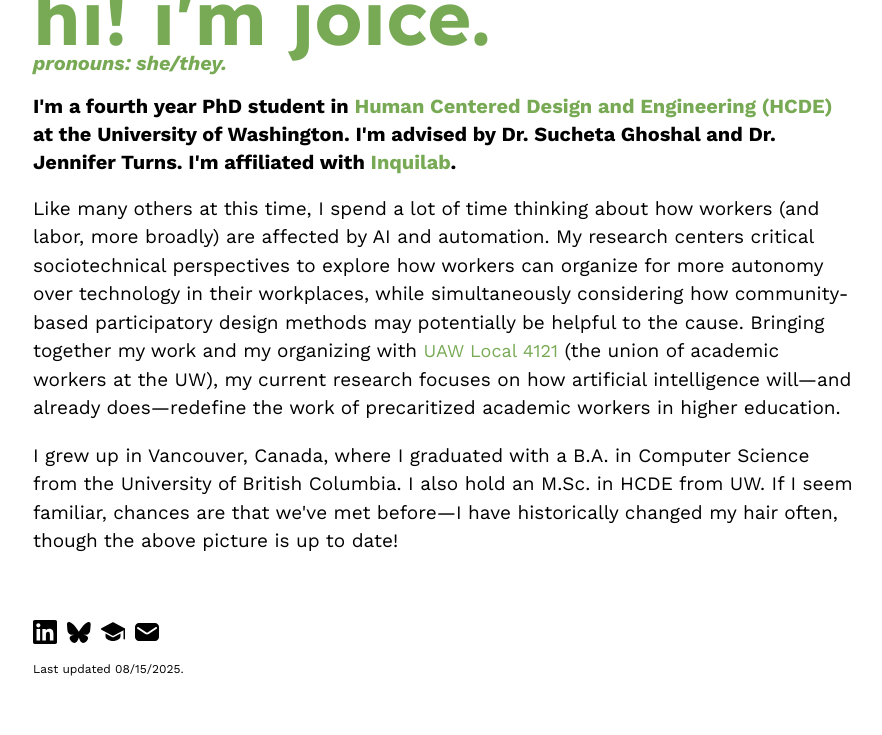
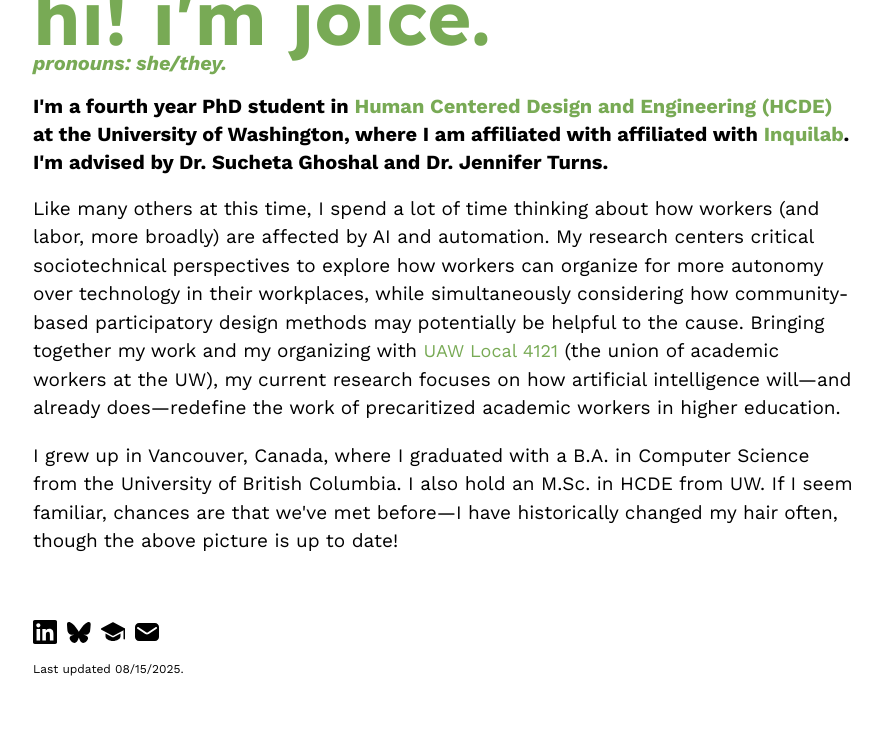
Before and after one commit to joitng/joitng.github.io, a Jekyll site: the page built from index.html, in a window 1280 px wide. Shown: the part 297-1032 px from the top of the page, without its empty margins (195-1077 px from the left). Built offline with Jekyll 4.4.1, drawn with Linux system fonts in a browser that asks for light colours.

Commit message:
changing wording a bit more about inquilab lol

```diff
--- a/index.html
+++ b/index.html
@@ -13,7 +13,7 @@
     <div id="top-links">
         <h4 class="subtitle">pronouns: she/they.</h4>
     </div>
-    <h4>I'm a fourth year PhD student in <a href="https://www.hcde.washington.edu/">Human Centered Design and Engineering (HCDE)</a> at the University of Washington. I'm advised by Dr. Sucheta Ghoshal and Dr. Jennifer Turns. I'm affiliated with <a href="https://inquilab.cc/">Inquilab</a>.</h4>
+    <h4>I'm a fourth year PhD student in <a href="https://www.hcde.washington.edu/">Human Centered Design and Engineering (HCDE)</a> at the University of Washington, where I am affiliated with affiliated with <a href="https://inquilab.cc/">Inquilab</a>. I'm advised by Dr. Sucheta Ghoshal and Dr. Jennifer Turns.</h4>
     <p>Like many others at this time, I spend a lot of time thinking about how workers (and labor, more broadly) are affected by AI and automation.
         My research centers critical sociotechnical perspectives to explore how workers can organize for more autonomy over technology in their workplaces, while simultaneously considering how community-based participatory design methods may potentially be helpful to the cause.
         Bringing together my work and my organizing with <a href="https://uaw4121.org/">UAW Local 4121</a> (the union of academic workers at the UW), my current research focuses on how artificial intelligence will—and already does—redefine the work of precaritized academic workers in higher education.
```
